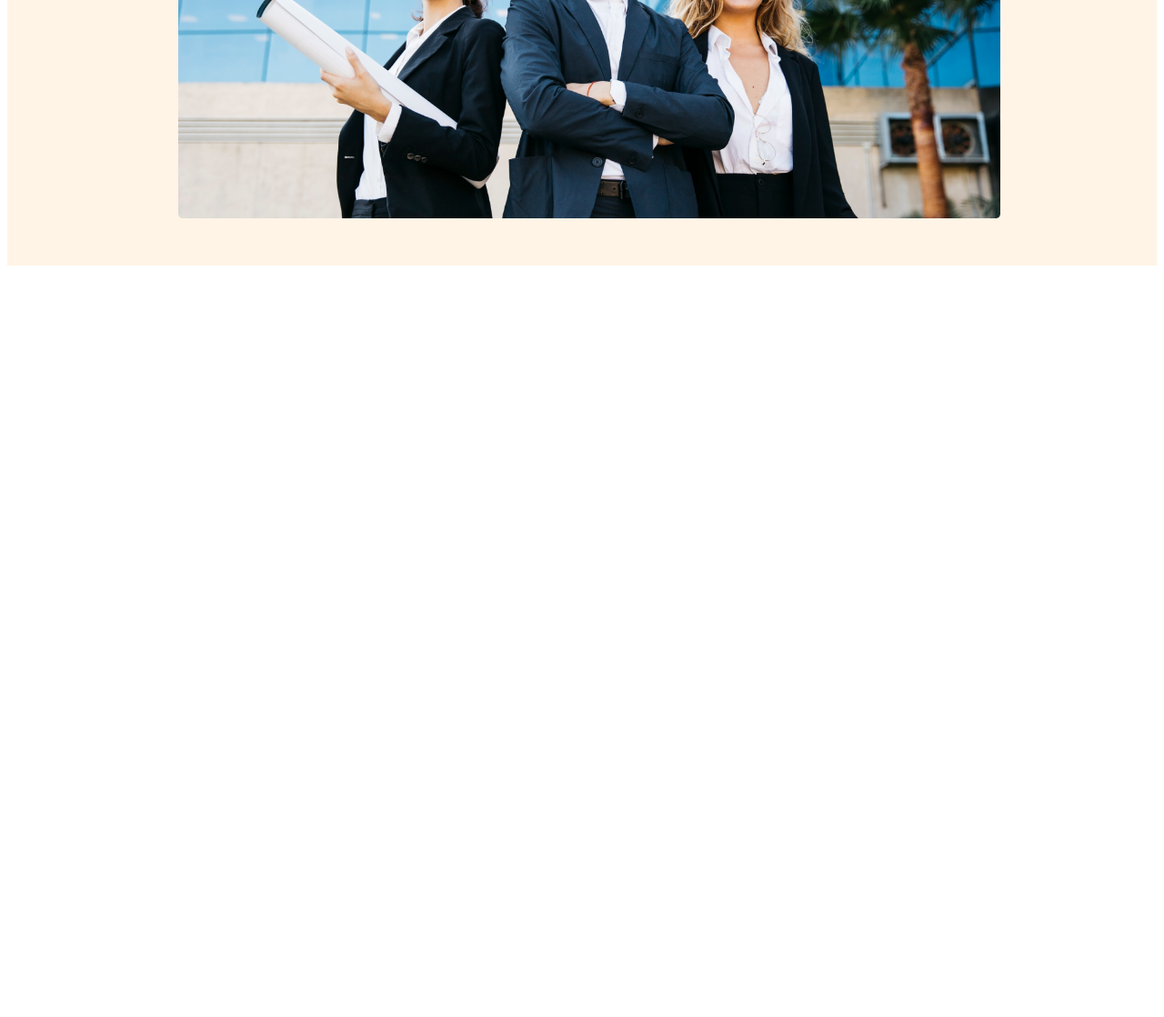
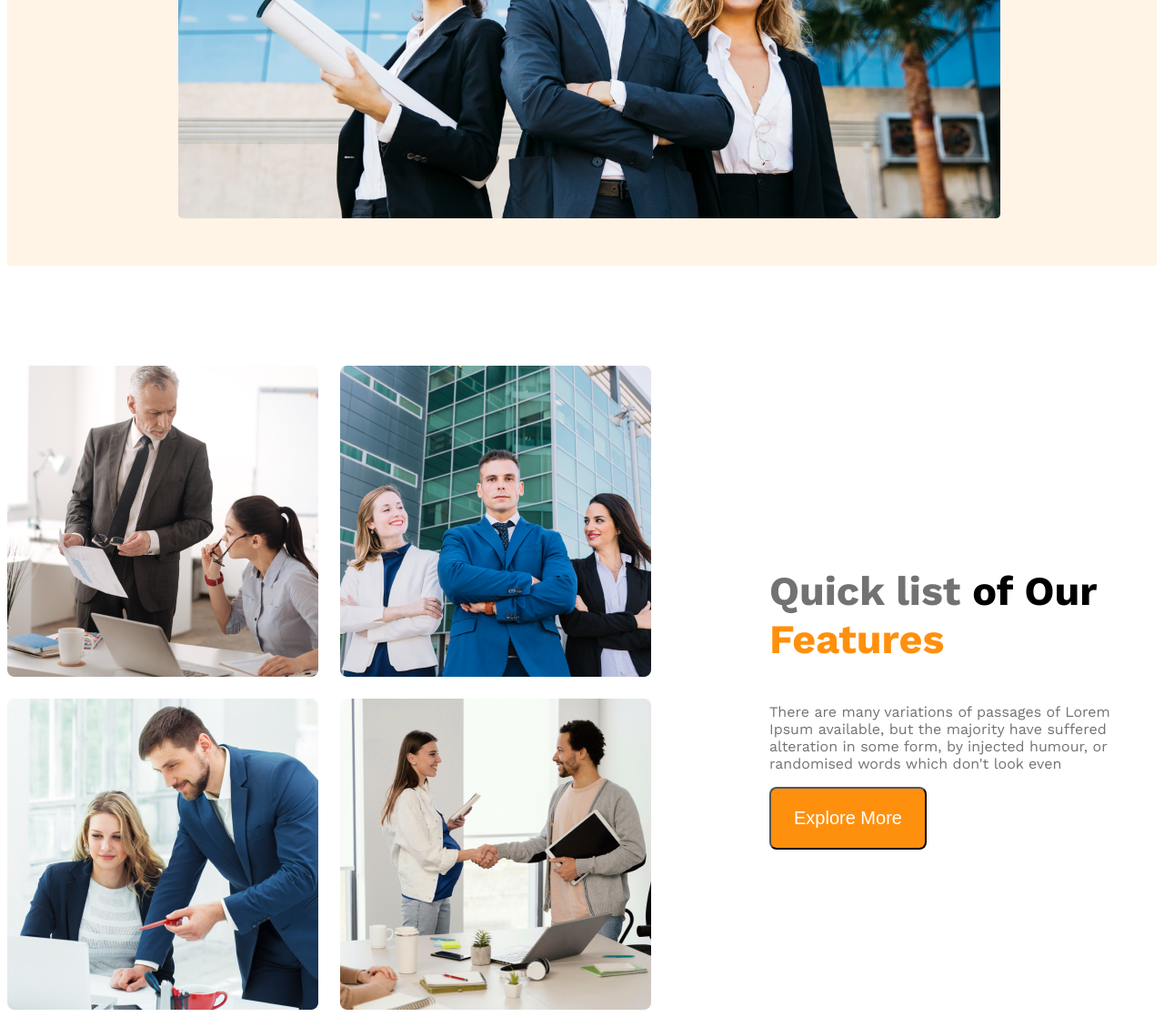
Before and after one commit to imashahida92/G3-architect-website, a plain HTML site: page index.html in a window 1280 px wide. Shown: the part 819-1937 px from the top of the page at 91% size. Before the commit the page ends 1119 px from the top, so only its background shows below. Drawn offline with nearby package versions, Linux system fonts and the light colour scheme.

Commit message:
teams and features section has been done

```diff
--- a/index.html
+++ b/index.html
@@ -27,7 +27,19 @@
         </div>
     </header>
     <main>
-
+        <section class="teams display-flex">
+            <div class="team-img">
+                <img src="images/team1.png" alt="two architect discuss about design">
+                <img src="images/team2.png" alt="">
+                <img src="images/team3.png" alt="">
+                <img src="images/team4.png" alt="">
+            </div>
+            <div class="our-features">
+                <h3 class="features-title"><span id="quick">Quick list</span> <span>of Our </span><span id="feat">Features</span></h3>
+                <p class="banner-description">There are many variations of passages of Lorem Ipsum available, but the majority have suffered alteration in some form, by injected humour, or randomised words which don't look even</p>
+                <button class="btn-primary">Explore More</button>
+            </div>
+        </section>
     </main>
     <footer>
 
--- a/style.css
+++ b/style.css
@@ -18,6 +18,13 @@
     font-size: 1.25rem;
     font-weight: 600px;
     border-radius: 8px;
+  }
+  main{
+    max-width: 1440px;
+    margin: 0 auto;
+  }
+  main > section{
+    margin-top: 110px;
   }
 /* header styles */
 /* navigation bar */
@@ -75,11 +82,53 @@
   padding: 8px;
 }
 
+/* teams and features related styles */
+.teams{
+  align-items: center;
+}
+.team-img{
+  display: grid;
+  grid-template-columns: repeat(2,1fr);
+  gap: 24px;
+}
+.our-features{
+  margin-left: 130px;
+  max-width: 530px;
+}
+.our-features .features-title{
+  font-size: 2.8rem;
+  font-weight: 700px;
+}
+#quick{
+  font-weight:400px ;
+  color: #727272;
+}
+#feat{
+  font-weight: bold;
+  color: rgba(255, 144, 14, 1);
+}
 
 /*responsive media   */
-@media screen and (max-width:576px){
-  .navbar, .nav-link{
+@media screen and (max-width : 576px){
+  .navbar,
+  .nav-links,
+  .teams{
     flex-direction: column;
   }
+  .team-img{
+    grid-template-columns: repeat(1,1fr);
+  }
+  .our-features{
+    margin-left: 10px;
+  }
+  .banner-title{
+    font-size: 1rem;
+  }
+}
+/* media responsive for medium devices  */
 
+@media screen and (min-width:576px) and (max-width:992px){
+  .teams, .navbar{
+    flex-direction: column;
+  }
 }
```
